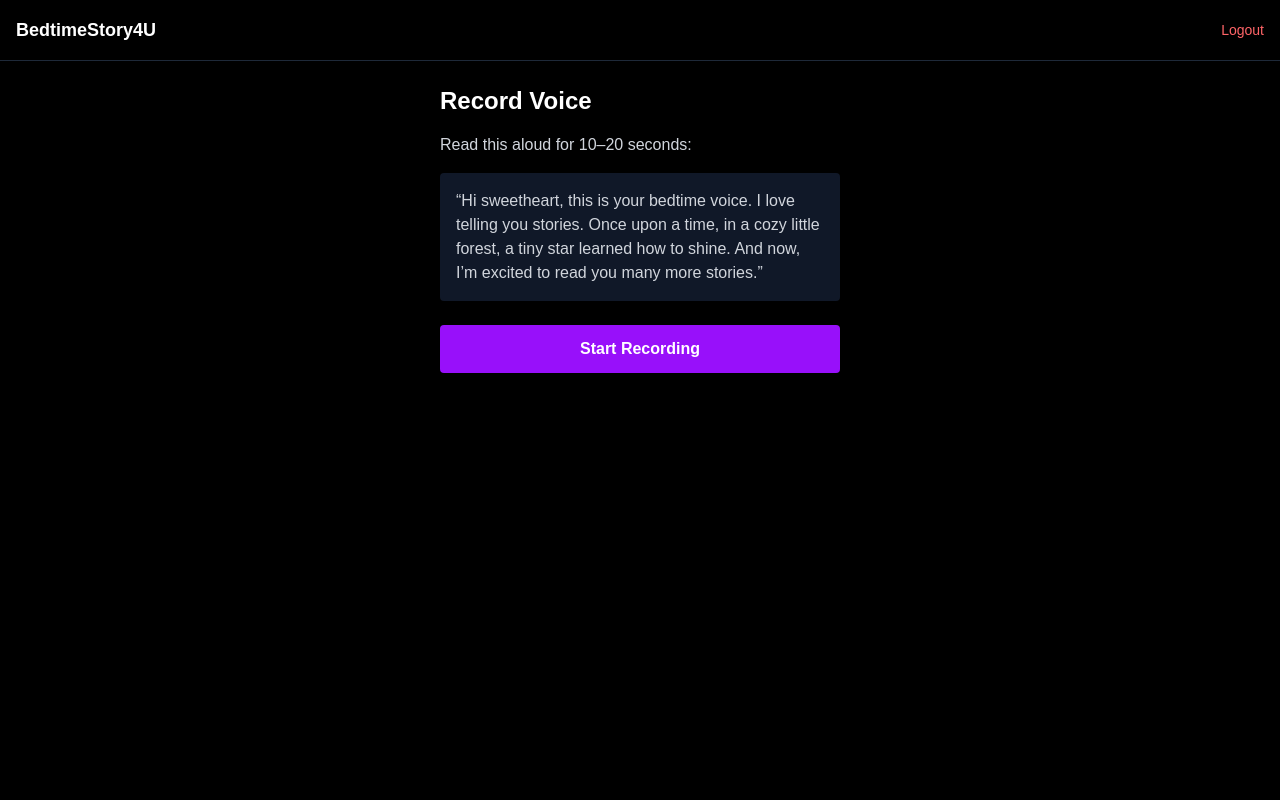
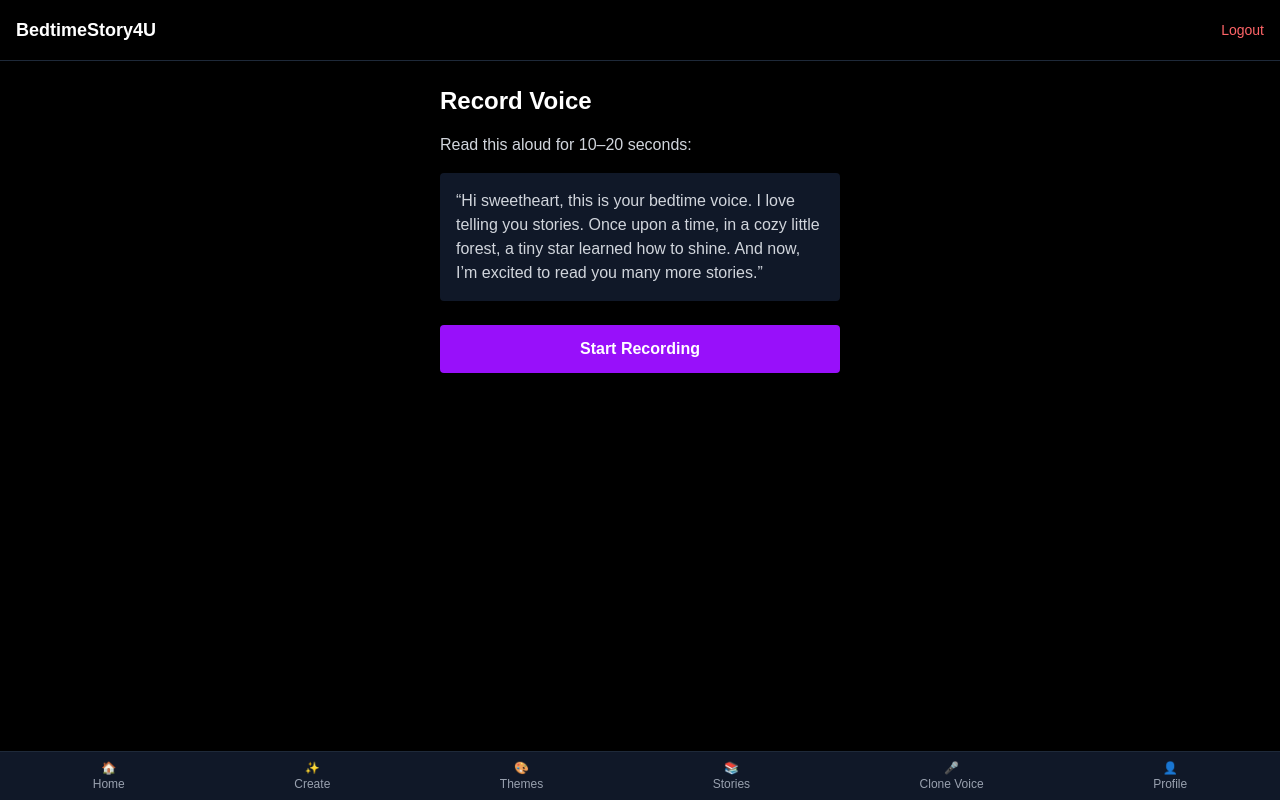
Before and after one commit to radhakantarout/bedtimestory4u-web, a Next.js app: page /voices/record in a window 1280 px wide. Built offline with nearby package versions, Linux system fonts and the light colour scheme; sample sign-in values are in the browser's storage.

Commit message:
update the pages 6

```diff
--- a/app/dashboard/page.tsx
+++ b/app/dashboard/page.tsx
@@ -2,6 +2,7 @@
 
 import useAuth from "@/hooks/useAuth";
 import Navbar from "@/components/Navbar";
+import BottomNav from "@/components/BottomNav";
 import Link from "next/link";
 
 export default function DashboardPage() {
@@ -52,6 +53,7 @@ export default function DashboardPage() {
           🎥 Video Avatar (Coming Soon)
         </Link>
       </div>
+      <BottomNav />
     </div>
   );
 }
--- a/app/voices/record/page.tsx
+++ b/app/voices/record/page.tsx
@@ -3,6 +3,7 @@
 import { Suspense, useState, useRef } from "react";
 import { useSearchParams, useRouter } from "next/navigation";
 import Navbar from "@/components/Navbar";
+import BottomNav from "@/components/BottomNav";
 import useAuth from "@/hooks/useAuth";
 import { apiPost } from "@/lib/api";
 
@@ -138,6 +139,7 @@ function RecordVoiceContent() {
           </div>
         )}
       </div>
+        <BottomNav />
     </div>
   );
 }
--- a/components/BottomNav.tsx
+++ b/components/BottomNav.tsx
@@ -33,6 +33,10 @@ export default function BottomNav() {
         <span>📚</span>
         <span>Stories</span>
       </Link>
+      <Link href="/voices" className={linkClass("/voices")}>
+        <span>🎤</span>
+        <span>Clone Voice</span>
+    </Link>
 
       <Link href="/profile" className={linkClass("/profile")}>
         <span>👤</span>
```
